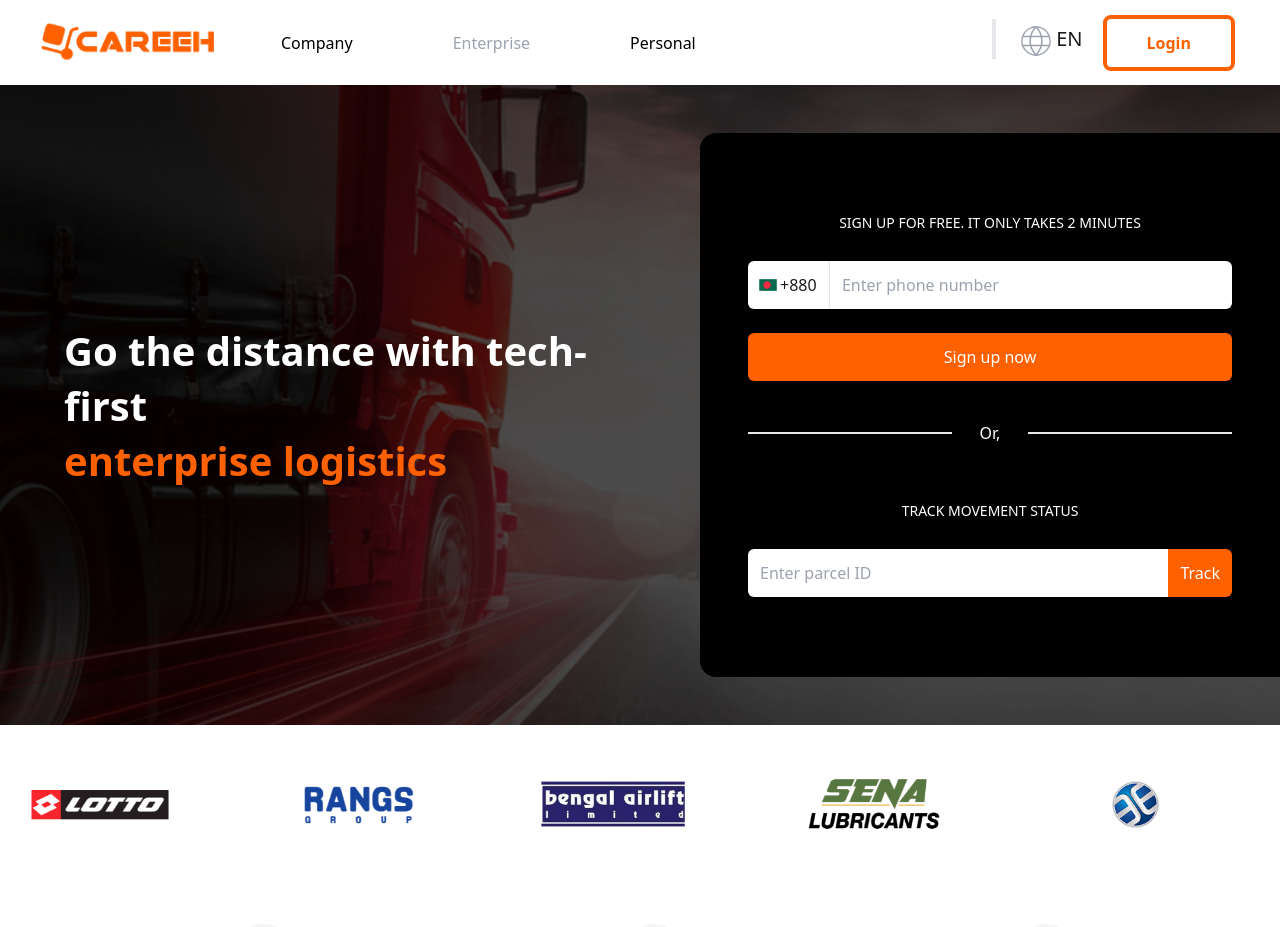
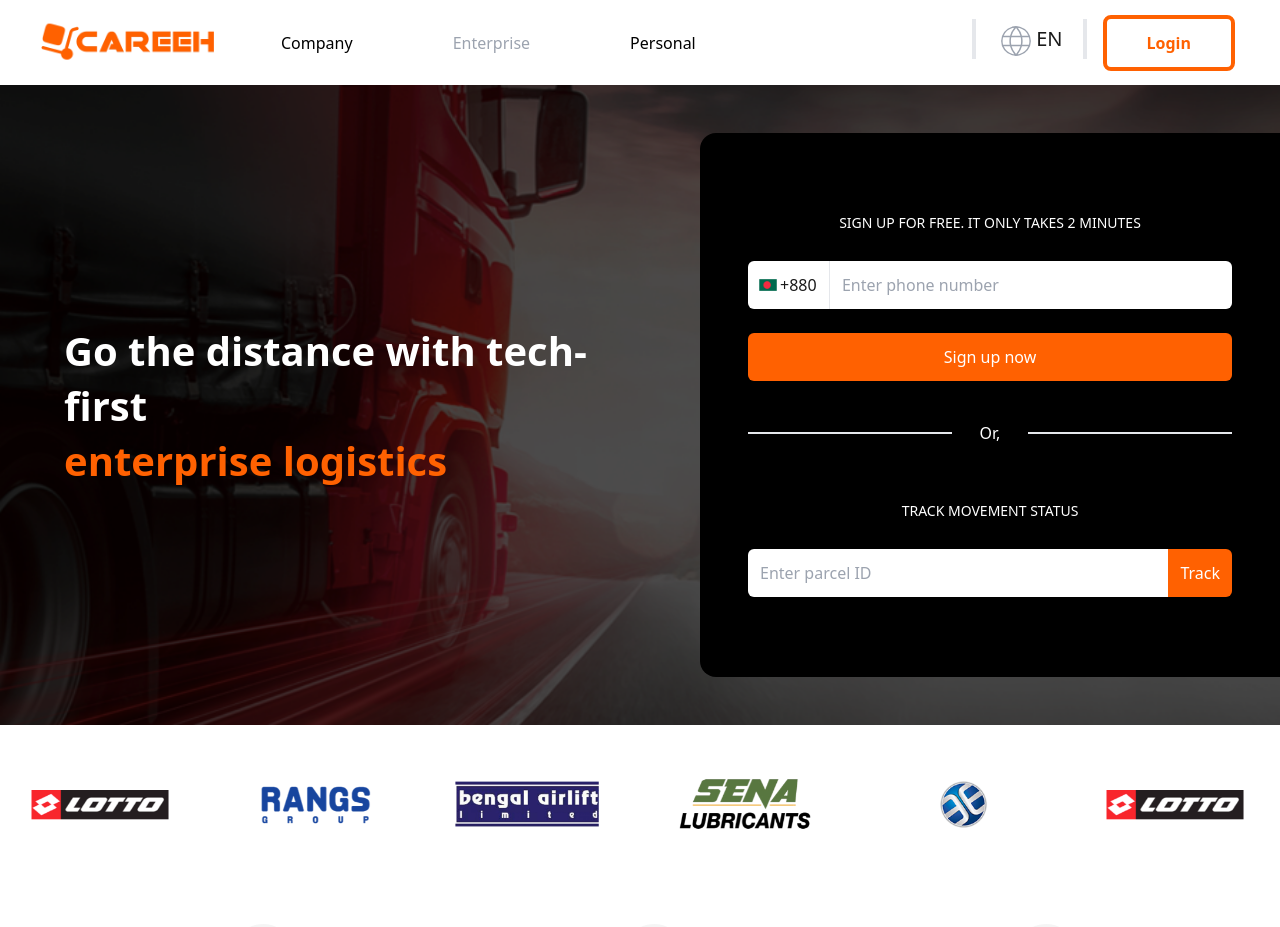
Before and after one commit to Labib44/Careeh, a React (Vite) app: page /enterprise in a window 1280 px wide. Shown: the top 927 px of the page. Built offline with nearby package versions, Linux system fonts and the light colour scheme; no server answers.

Commit message:
Update some code

```diff
--- a/src/components/shared/Navbar/Navbar.jsx
+++ b/src/components/shared/Navbar/Navbar.jsx
@@ -17,17 +17,19 @@ const Navbar = () => {
         <div className="flex flex-wrap items-center justify-between">
           {/* Navbar Left */}
           <div className="flex items-center sm:w-full">
+
+            <div className="flex justify-between sm:w-full">
               <Link
                 href="/"
                 className="flex items-center text-4xl font-extrabold text-black sm:w-full"
               >
-              <div className="flex justify-between sm:w-full">
                 <div>
                   <img src={logo} className="py-5 h-[85px]" alt="" />
                 </div>
+              </Link>
               <div className="hidden sm:block">
                 <div className="flex items-center justify-end m-5 ">
-                    {/* -------- */}
+
                   <div className=" flex items-center border-l-4 border-r-4 px-5 ">
                     <CiGlobe className="text-gray-400 w-10 h-10 pt-1 sm:w-8 sm:h-8" />
                     <p className=" text-secondary text-xl">EN</p>
@@ -56,7 +58,7 @@ const Navbar = () => {
                 </div>
               </div>
             </div>
-            </Link>
+
 
             {/* Navbar Center */}
             <div className="md:hidden sm:hidden">
@@ -74,7 +76,7 @@ const Navbar = () => {
               </p>
             </div> */}
             <div className="sm:hidden block">
-              <div className=" flex items-center border-l-4 border-r-4 px-5 ">
+              <div className=" flex items-center border-l-4 border-r-4 mr-5 px-5 ">
                 <CiGlobe className="text-gray-400 w-10 h-10 pt-1 " />
                 <p className=" text-secondary text-xl">EN</p>
               </div>
@@ -125,7 +127,7 @@ const Navbar = () => {
 
           <li className="ml-8 mt-5 mb-4">
             <CustomButton
-              buttonName={""}
+              buttonName={"Login"}
               cssStyle={
                 "bg-primary hover:bg-primary/90 text-white px-5 py-[14px] "
               }
--- a/src/pages/Enterprise/LogoSlider/LogoSlider.jsx
+++ b/src/pages/Enterprise/LogoSlider/LogoSlider.jsx
@@ -23,10 +23,44 @@ const LogoSlider = () => {
         progressCircle.current.style.setProperty('--progress', 1 - progress);
         progressContent.current.textContent = `${Math.ceil(time / 1000)}s`;
     };
+
+    const sliderData=[
+        {
+            logo:bata,
+        },
+        {
+            logo:lotto,
+        },
+        {
+            logo:rangs,
+        },
+        {
+            logo:bengal,
+        },
+        {
+            logo:sena,
+        },
+        {
+            logo:bata,
+        },
+        {
+            logo:lotto,
+        },
+        {
+            logo:rangs,
+        },
+        {
+            logo:bengal,
+        },
+        {
+            logo:sena,
+        },
+
+    ]
     return (
         <div className="">
             <Swiper
-                slidesPerView={5}
+                slidesPerView={6}
                 spaceBetween={10}
 
                 autoplay={{
@@ -39,16 +73,13 @@ const LogoSlider = () => {
                 onAutoplayTimeLeft={onAutoplayTimeLeft}
                 className="mySwiper mt-10"
             >
-                <SwiperSlide><img src={bata} alt="" /></SwiperSlide>
-                <SwiperSlide><img src={lotto} alt="" /></SwiperSlide>
-                <SwiperSlide><img src={rangs} alt="" /></SwiperSlide>
-                <SwiperSlide><img src={bengal} alt="" /></SwiperSlide>
-                <SwiperSlide><img src={sena} alt="" /></SwiperSlide>
-                <SwiperSlide><img src={bata} alt="" /></SwiperSlide>
-                <SwiperSlide><img src={lotto} alt="" /></SwiperSlide>
-                <SwiperSlide><img src={rangs} alt="" /></SwiperSlide>
-                <SwiperSlide><img src={bengal} alt="" /></SwiperSlide>
-                <SwiperSlide><img src={sena} alt="" /></SwiperSlide>
+                {
+                    sliderData.map((slData, idx)=><SwiperSlide
+                    key={idx}
+                    slData={slData}
+                    ><img src={slData.logo} alt="" /></SwiperSlide>)
+                }
+
                 <div className="autoplay-progress hidden" slot="container-end">
                     <svg viewBox="0 0 48 48" ref={progressCircle}>
                         <circle cx="24" cy="24" r="20"></circle>
```
Lines whose indentation alone changed are shown as unchanged.
